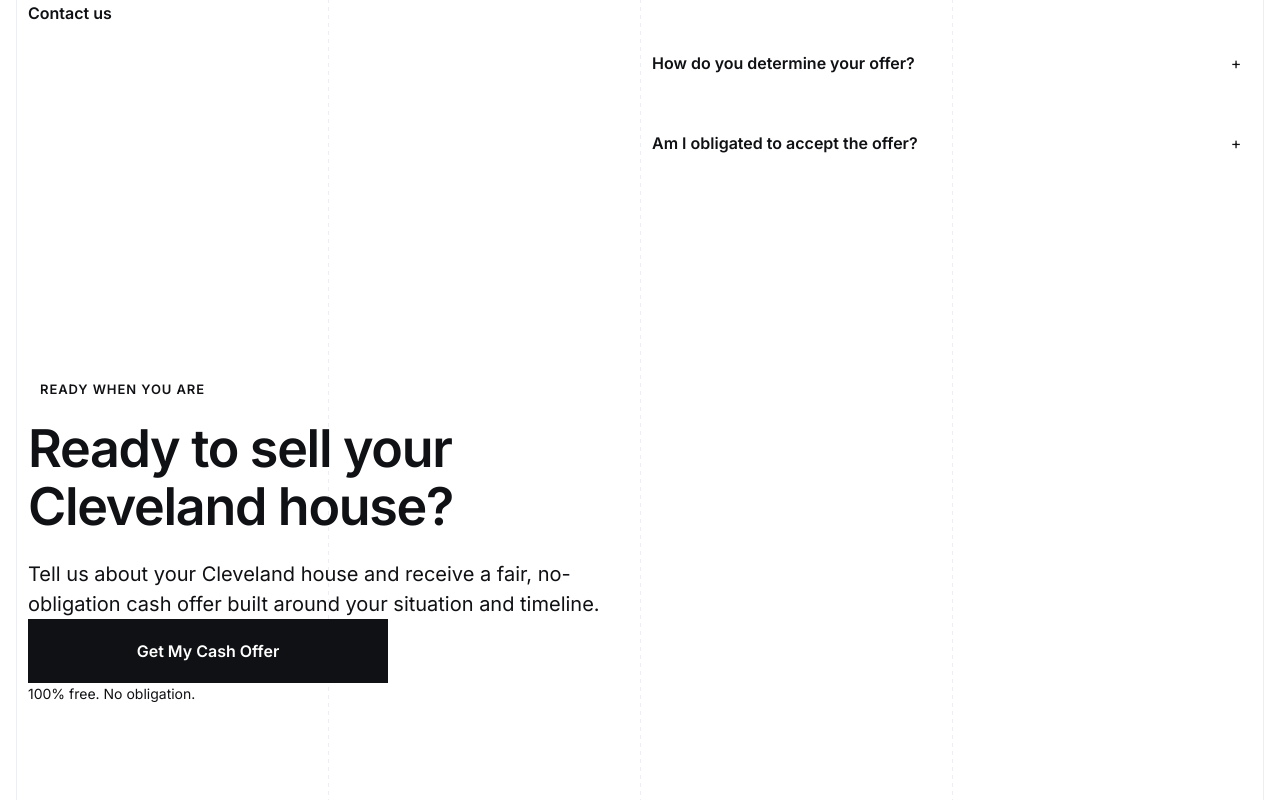
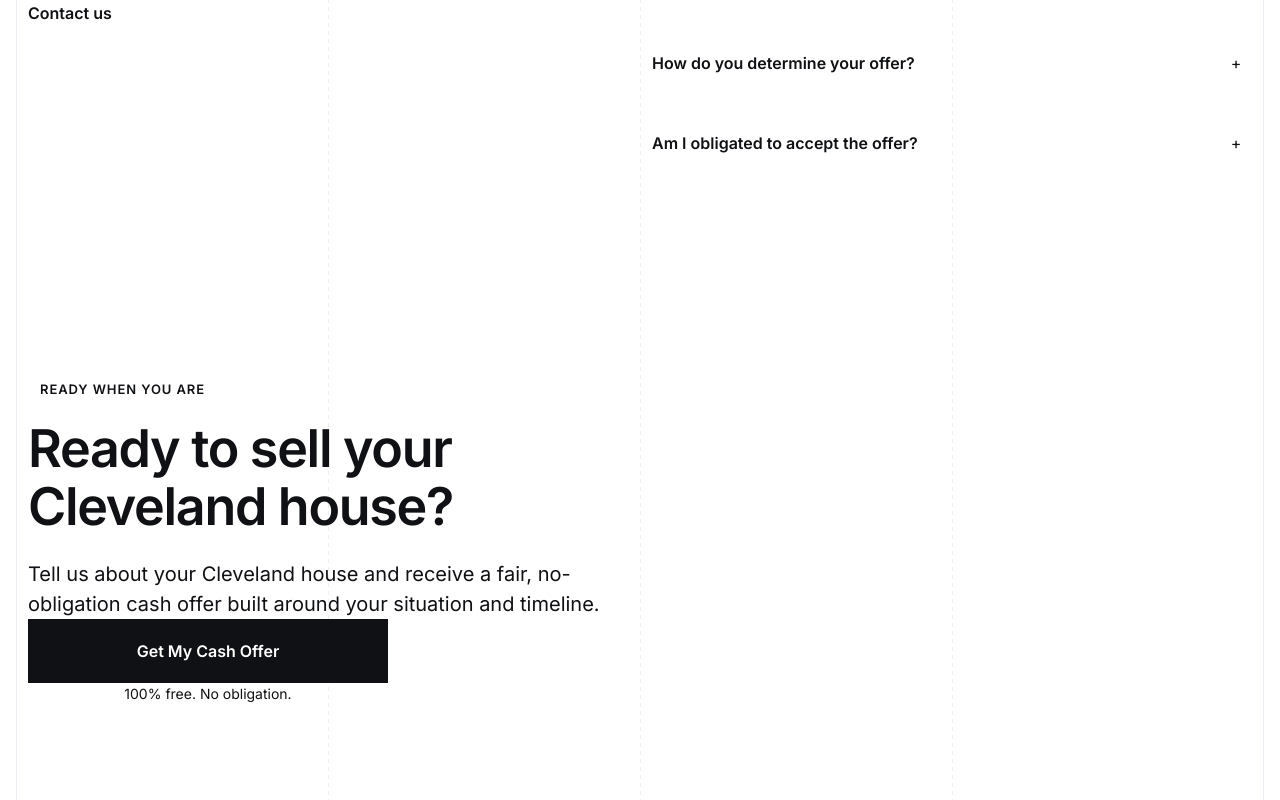
Before and after one commit to YHICAdmin/your-house-in-cash, a Next.js app: page / in a window 1280 px wide. Shown: the part 4902-5702 px from the top of the page. Built offline with nearby package versions, Linux system fonts and the light colour scheme.

Commit message:
style: center final cta reassurance

```diff
--- a/project-documentation/website-specification/area-page.md
+++ b/project-documentation/website-specification/area-page.md
@@ -1655,6 +1655,10 @@ Contains, in document order:
 
 - Uses the global `Body Small` typography.
 
+### Dimensions and Alignment
+
+- Horizontally centered relative to the Primary CTA rather than the complete Final CTA composition.
+
 ## Responsive Behavior
 
 - The left-aligned hierarchy of the Section Intro, Primary CTA, and Reassurance Row is preserved across Breakpoints.
--- a/src/components/area/area-final-cta.module.css
+++ b/src/components/area/area-final-cta.module.css
@@ -30,12 +30,19 @@
 }
 
 .reassurance {
+  width: 100%;
   margin-top: var(--spacing-xs);
+  text-align: center;
 }
 
 @media (min-width: 768px) {
   .composition {
     grid-column: 1 / span 4;
+  }
+
+  .reassurance {
+    width: 60%;
+    max-width: 360px;
   }
 }
 
```
